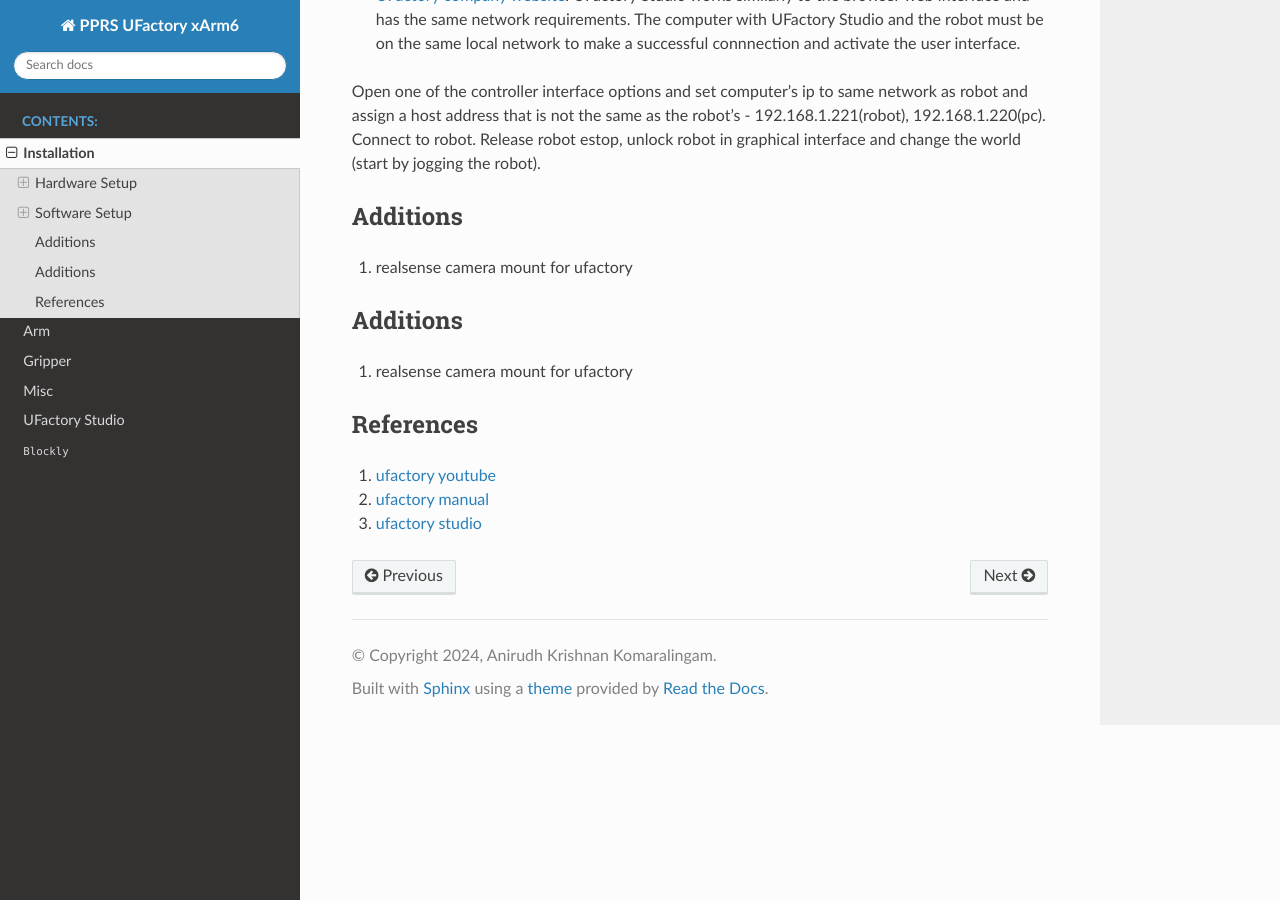
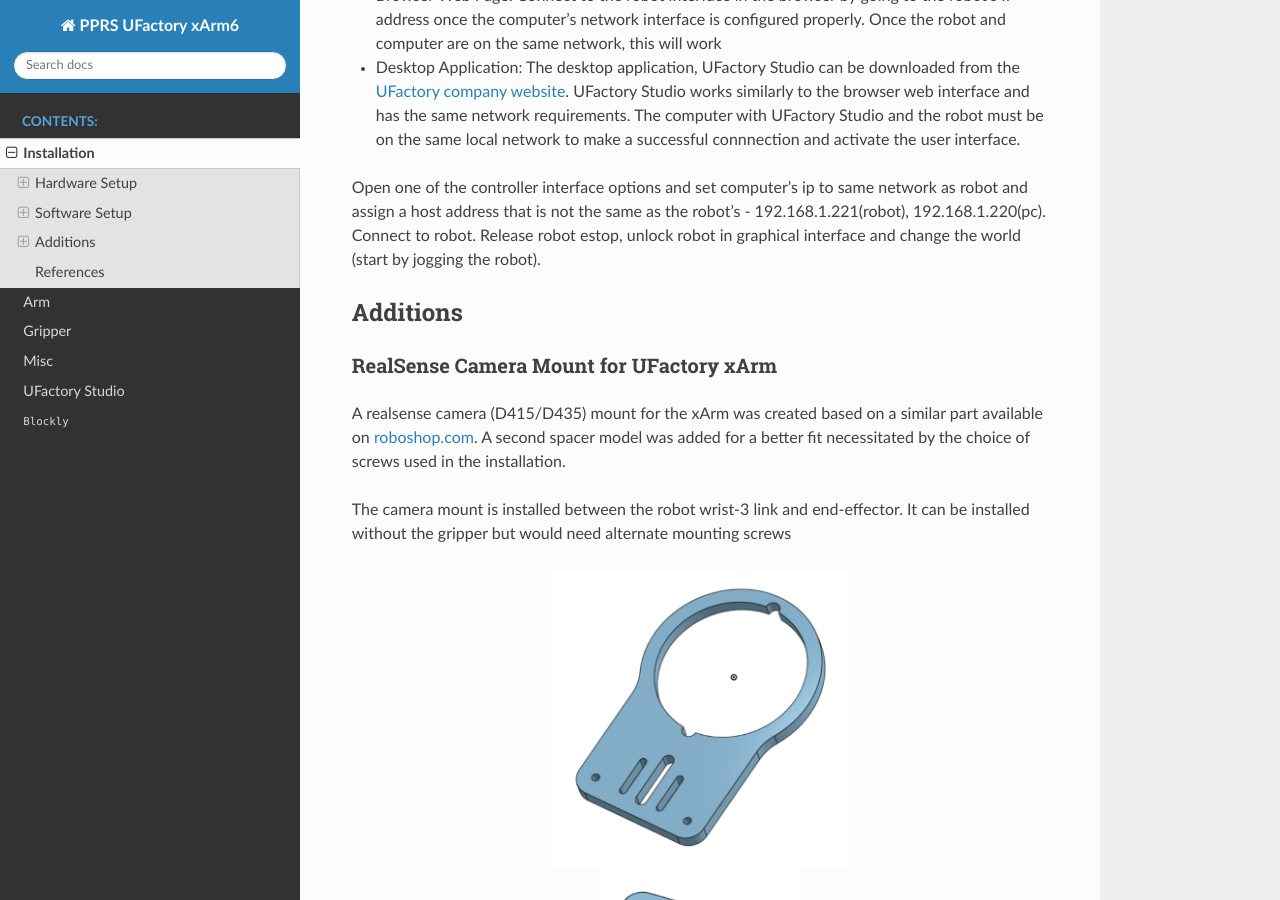
Before and after one commit to anikk94/PPRS_uFactory_xArm, a Sphinx documentation site: the page built from doc/content/installation.md, in a window 1280 px wide and 900 px high, scrolled down 1623 px. Built offline with Sphinx 7.4.7 and the Read the Docs theme 2.0.0, drawn with Linux system fonts in a browser that asks for light colours; some of the changed text lies outside the part shown.

Commit message:
realsense camera mount information

````diff
--- a/doc/conf.py
+++ b/doc/conf.py
@@ -15,7 +15,8 @@ release = '0.1'
 # https://www.sphinx-doc.org/en/master/usage/configuration.html#general-configuration
 
 # extensions = []
-extensions = ['myst_parser', 'sphinx.ext.autodoc']
+extensions = ['myst_parser', 'sphinx.ext.autodoc',]
+myst_enable_extensions = ['attrs_inline']
 
 templates_path = ['_templates']
 exclude_patterns = ['_build', 'Thumbs.db', '.DS_Store']
--- a/doc/content/installation.md
+++ b/doc/content/installation.md
@@ -3,31 +3,34 @@
 ## Hardware Setup
 Steps followed to install the robot hardware
 
-#### Base Plate
+### Base Plate
 Fix Base Plate to a table. An optical table with 1 inch hole grid is used. Base Plate required modification by drilling into one of the slots to make the base plate fastening points align with the holes on the optical table.
 
 #### Robot Arm
 Robot base is mounted to the base plate with provided bolts.
 
-#### Electrical Connections
+### Electrical Connections
 There are 2 wired connections made from the robot base. Connectors are part of the included hardware. Connectors are for robot power and robot signal which go connect the robot arm to the robot controller. Connectors need to be plugged in, then tightened.
 
 The connecting wires from the robot arm connect to the robot controller. the connection mechanism is identical to the connections on the robot base. The port on the controller labeled `Enabling switch` will be left disconnected at the end of successful connection of cables.
 
-#### Network Connection
+### Network Connection
 A Ethernet connection is made from the robot controller to a computer. The computer will act as the control interface for the robot operator.
 
-#### Power
+### Power
 Once connections are checked, the controller is connected to mains power and the switch on the controller box is turened on. It takes 30 seconds to initialize and establish network connection with a computer.
 
+### Gripper
+Install the gripper later. Look at the Gripper section for more information.
+
 ## Software Setup
-#### Network Configuration
+### Network Configuration
 The computer used to access the robot's controller interface and the robot should be on the same local network. Configure the ethernet network interface of the computer to have the same network address as the robot. Initially the network address (192.168.1.xxx) should match the robot controller's default addres. The robot's network settings can be modified later. The robot controller's default (out of the box) ip address is enscribed on the controller box.
 
 If the computer's ethernet adapter address is 10.0.0.10 and the robot controller's address is 192.168.1.yyy the address of the ethernet adapter has to be changed to 192.168.1.xxx (where xxx != yyy). If this is the same network interface that is used for internet access, make contingency plans such as using wifi.
 
 
-#### Robot Control Interface User Interface
+### Robot Control Interface User Interface
 The robot does come with a teach pendant. Operators control the robot using a graphical interface that is available through a browser page or a desktop application.
 
 - Browser Web Page: Connect to the robot interface in the browser by going to the robot's IP address once the computer's network interface is configured properly. Once the robot and computer are on the same network, this will work
@@ -38,11 +41,21 @@ The robot does come with a teach pendant. Operators control the robot using a gr
 Open one of the controller interface options and set computer's ip to same network as robot and assign a host address that is not the same as the robot's - 192.168.1.221(robot), 192.168.1.220(pc). Connect to robot. Release robot estop, unlock robot in graphical interface and change the world (start by jogging the robot).
 
 ## Additions
-1. realsense camera mount for ufactory
+### RealSense Camera Mount for UFactory xArm
+A realsense camera (D415/D435) mount for the xArm was created based on a similar part available on [roboshop.com](https://www.robotshop.com/products/xarm-camera-stand?srsltid=AfmBOoqbglu1ij_PWWBNCHvKEo5VmnMxVN280AaUBCG3Z4snA3wFItxk). A second spacer model was added for a better fit necessitated by the choice of screws used in the installation.
 
-## Additions
-1. realsense camera mount for ufactory
+The camera mount is installed between the robot wrist-3 link and end-effector. It can be installed without the gripper but would need alternate mounting screws
 
+```{image} /resources/images/ufactory_realsense_camera_mount_v2.PNG
+:alt: camera_mount
+:width: 300px
+:align: center
+```
+```{image} /resources/images/spacer.PNG
+:alt: camera_mount
+:width: 200px
+:align: center
+```
 
 ## References
 1. [ufactory youtube](https://www.youtube.com/@ufactory8326)
````
Also changed, not shown: doc/resources/images/spacer.PNG (added), doc/resources/images/ufactory_realsense_camera_mount_v1.PNG (added), doc/resources/images/ufactory_realsense_camera_mount_v2.PNG (added).
